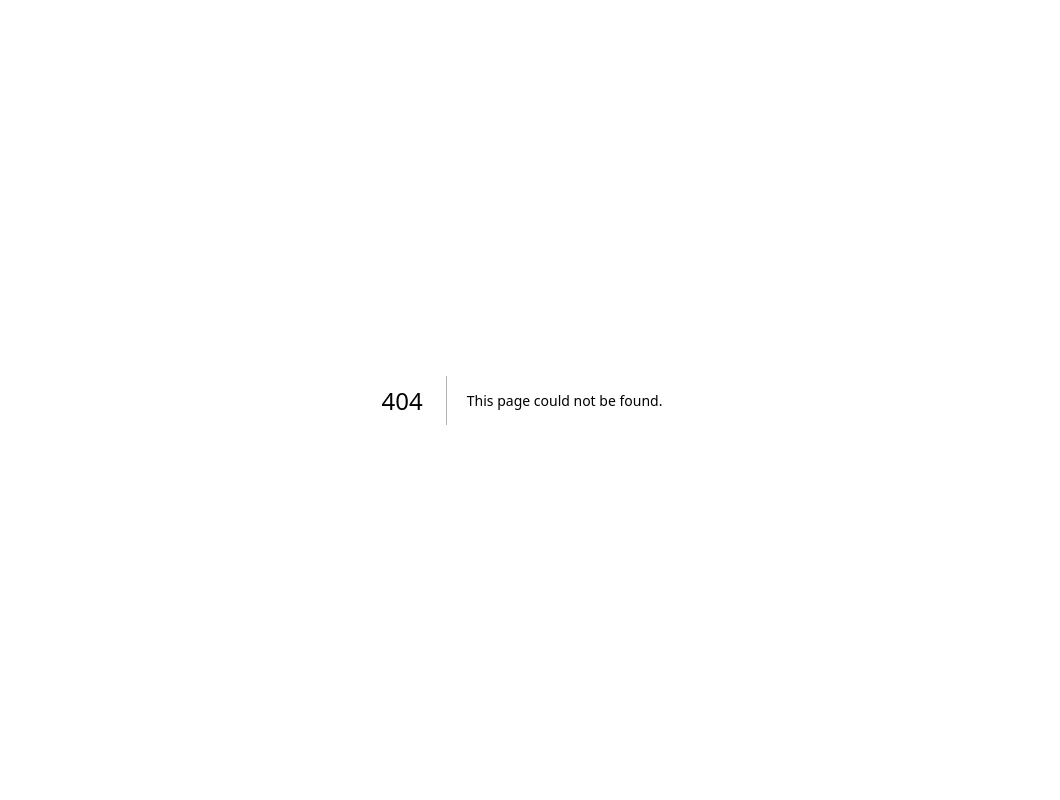
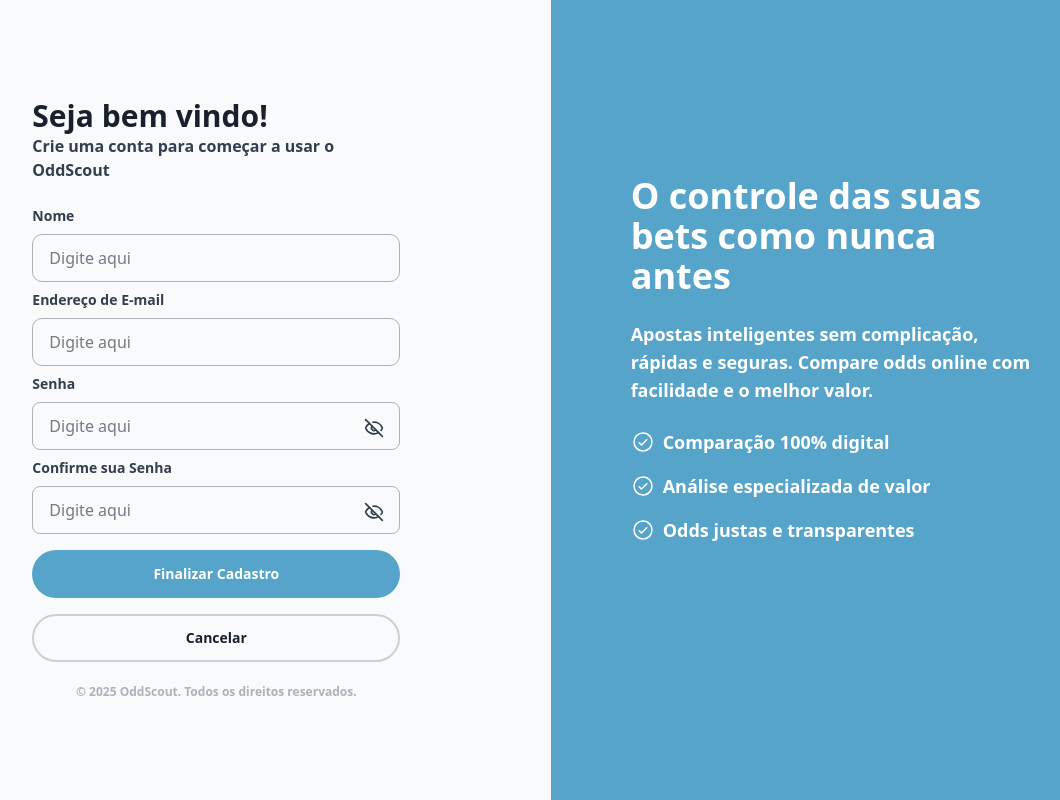
Before and after one commit to GustavoAcacioDev/odd-scout-front, a Next.js app: page /sign-up in a window 1280 px wide. Before the commit this address had no page. Shown: the whole page, without its empty margins (118-1178 px from the left). Built offline with nearby package versions, Linux system fonts and the light colour scheme.

Commit message:
feature: implemented sign-up logic and page

```diff
--- /dev/null
+++ b/src/app/(auth)/sign-up/page.tsx
@@ -0,0 +1,23 @@
+import React from "react";
+
+import AuthCard from "@/components/pages/auth/AuthCard";
+import SignupForm from "@/components/pages/auth/Signup/SignupForm";
+
+export default function SignUpPage() {
+  return (
+    <div className="w-full flex flex-col gap-6 items-center justify-center">
+      <AuthCard>
+        <div className="">
+          <h1 className="text-3xl font-extrabold text-gray-800">
+            Seja bem vindo!
+          </h1>
+          <p className="text-base font-semibold text-gray-700">
+            Crie uma conta para começar a usar o OddScout
+          </p>
+        </div>
+
+        <SignupForm />
+      </AuthCard>
+    </div>
+  );
+}
--- a/src/components/pages/auth/SignIn/SigninForm.tsx
+++ b/src/components/pages/auth/SignIn/SigninForm.tsx
@@ -116,6 +116,21 @@ function SigninForm() {
             />{" "}
             Continuar com Google
           </Button>
+
+          <div className="w-full flex items-center gap-4">
+            <Separator className="shrink" />
+            <span className="w-full text-center text-sm font-semibold text-gray-600 text-nowrap">Ainda não tem uma conta?</span>
+            <Separator className="shrink" />
+          </div>
+
+          <Button
+            variant="default"
+            className="w-full"
+            type="button"
+            asChild
+          >
+            <Link href="/sign-up">Cadastre-se Agora</Link>
+          </Button>
         </div>
 
         <span className="w-full inline-block text-center text-xs font-semibold text-gray-400">
--- /dev/null
+++ b/src/components/pages/auth/Signup/SignupForm.tsx
@@ -0,0 +1,142 @@
+"use client";
+
+import { zodResolver } from "@hookform/resolvers/zod";
+import Link from "next/link";
+import { useRouter } from "next/navigation";
+import React, { useState } from "react";
+import { useForm } from "react-hook-form";
+import { z } from "zod";
+
+import InputDefault from "@/components/ui/input/InputDefault";
+import InputPassword from "@/components/ui/input/InputPassword";
+import { Button } from "@/components/ui/shadcn/button";
+import { Form } from "@/components/ui/shadcn/form";
+import { validationText } from "@/config/validation-text";
+import useAuth from "@/hooks/use-auth";
+import { createLog } from "@/services/general/log-service-client";
+import { registerUserClient } from "@/services/auth/auth-service-client";
+
+const { requiredError, maxCharacters, invalidEmail, minValue } = validationText.zod;
+
+const SignUpSchema = z.object({
+  name: z
+    .string()
+    .min(1, { message: requiredError })
+    .max(50, { message: maxCharacters(50) }),
+  email: z
+    .string()
+    .email(invalidEmail)
+    .min(1, { message: requiredError })
+    .max(200, { message: maxCharacters(200) }),
+  password: z
+    .string()
+    .min(6, { message: minValue(6) })
+    .max(50, { message: maxCharacters(50) }),
+  confirmPassword: z
+    .string()
+    .min(1, { message: requiredError })
+    .max(50, { message: maxCharacters(50) }),
+}).refine((data) => data.password === data.confirmPassword, {
+  message: "As senhas não coincidem",
+  path: ["confirmPassword"],
+});
+
+type TSignUpSchema = z.infer<typeof SignUpSchema>;
+
+export default function SignupForm() {
+  const { authWithNextAuth } = useAuth();
+  const router = useRouter();
+  const [isLoading, setIsLoading] = useState(false);
+
+  const form = useForm({
+    resolver: zodResolver(SignUpSchema),
+    defaultValues: {
+      name: "",
+      email: "",
+      password: "",
+      confirmPassword: "",
+    },
+  });
+
+  const { handleSubmit } = form;
+
+  async function onSubmit(data: TSignUpSchema) {
+    setIsLoading(true);
+
+    try {
+      const signupResponse = await registerUserClient(data);
+
+      if (!signupResponse.isSuccess) {
+        throw new Error(signupResponse.errors[0]);
+      }
+
+      await authWithNextAuth({
+        email: data.email,
+        password: data.password,
+      });
+
+    } catch (error) {
+      console.log("error on signUp onSubmit", error);
+      const { message } = error as Error;
+
+      if (message === "403") {
+        return router.push("/blocked-access");
+      }
+
+      if (error) {
+        createLog({
+          block: "Catch",
+          component: "SignUp Form",
+          error: message,
+          route: "/sign-up",
+        });
+      }
+
+      console.error("Erro no cadastro:", message);
+
+      setIsLoading(false)
+    }
+  }
+
+  return (
+    <Form {...form}>
+      <form
+        id="signup-form"
+        className="space-y-4"
+        onSubmit={handleSubmit(onSubmit)}
+      >
+        <div className="space-y-2">
+          <InputDefault form={form} name="name" label="Nome" />
+
+          <InputDefault form={form} name="email" label="Endereço de E-mail" />
+
+          <InputPassword form={form} name="password" label="Senha" />
+
+          <InputPassword form={form} name="confirmPassword" label="Confirme sua Senha" />
+        </div>
+
+        <Button
+          variant="default"
+          className="w-full"
+          type="submit"
+          disabled={isLoading}
+        >
+          {isLoading ? "Criando conta..." : "Finalizar Cadastro"}
+        </Button>
+
+        <Button
+          variant="outline"
+          className="w-full"
+          type="button"
+          asChild
+        >
+          <Link href="/sign-in">Cancelar</Link>
+        </Button>
+
+        <span className="w-full inline-block text-center text-xs font-semibold text-gray-400">
+          © 2025 OddScout. Todos os direitos reservados.
+        </span>
+      </form>
+    </Form>
+  );
+}
--- a/src/components/ui/shadcn/button.tsx
+++ b/src/components/ui/shadcn/button.tsx
@@ -9,7 +9,7 @@ const buttonVariants = cva(
   {
     variants: {
       variant: {
-        default: 'bg-primary text-gray-800 font-bold hover:bg-primary/80',
+        default: 'bg-primary text-white font-bold hover:bg-primary/80',
         action:
           'bg-positive-md text-white text-sm leading-sm font-bold hover:bg-positive-md-800 hover:outline hover:outline-gray-800 hover:outline-1 ',
         'action-blue':
--- a/src/hooks/use-auth.ts
+++ b/src/hooks/use-auth.ts
@@ -13,8 +13,6 @@ export default function useAuth() {
       redirect: false,
     })
 
-    console.log(res)
-
     if (res?.ok) {
       console.log('sign in response', res)
       return router.push('/dashboard')
--- a/src/middleware.ts
+++ b/src/middleware.ts
@@ -38,7 +38,6 @@ export default withAuth(
             return NextResponse.redirect(signInUrl)
         }
 
-        // Permitir acesso para todos os outros casos
         return NextResponse.next()
     },
     {
--- a/src/services/auth/auth-service-client.ts
+++ b/src/services/auth/auth-service-client.ts
@@ -13,3 +13,14 @@ export async function loginUserClient(data: TLoginUserBody) {
 
   return res;
 }
+
+export async function registerUserClient(data: TLoginUserBody) {
+  const fetch = fetchAnonClient();
+
+  const res = await fetch.post<TLoginUserBody, ApiResponse<TLoginUserResponse>>(
+    "/auth/signup",
+    data
+  );
+
+  return res;
+}
```
Also changed, not shown: src/types/auth.d.ts (+7 -0 lines).
